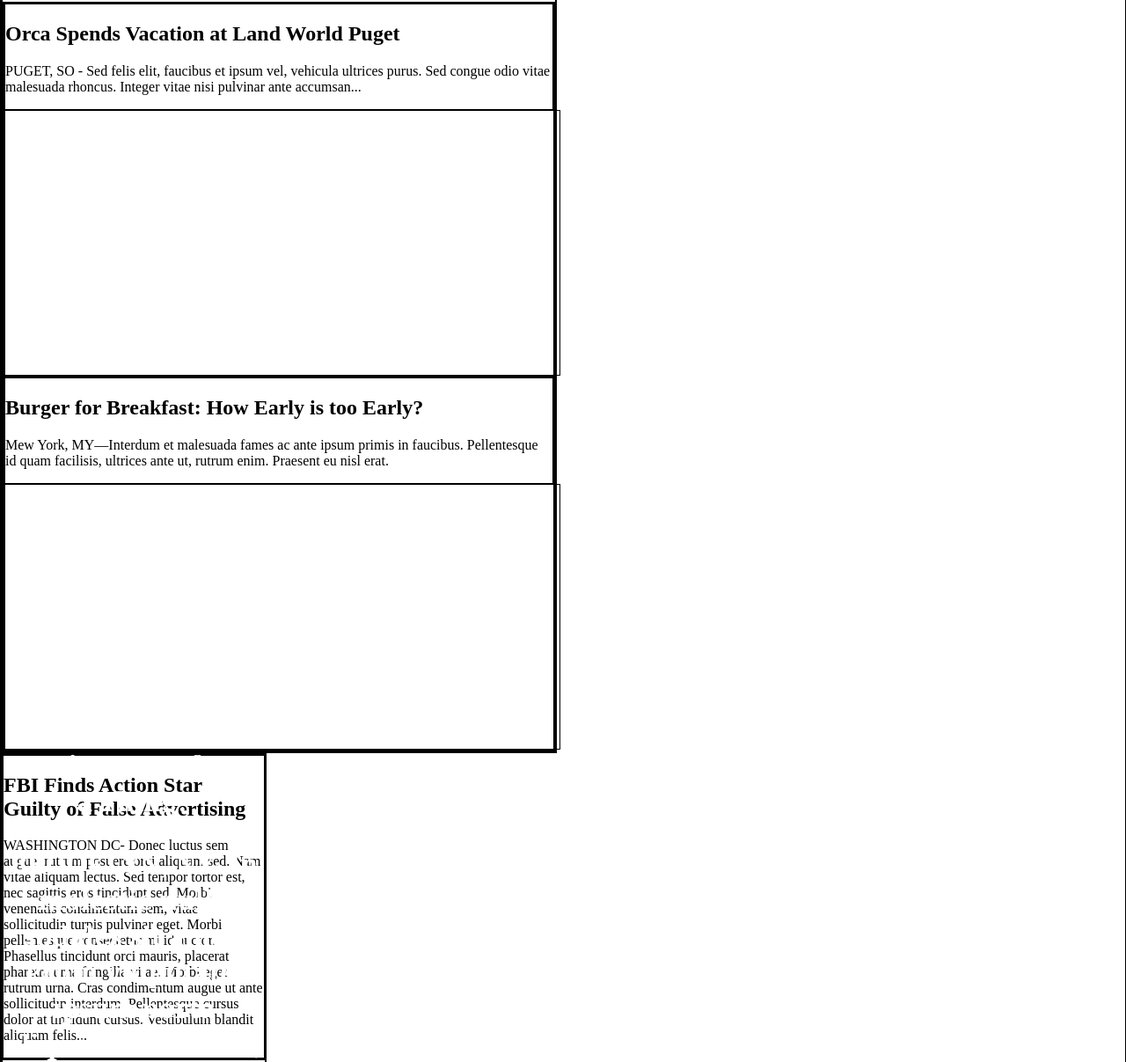
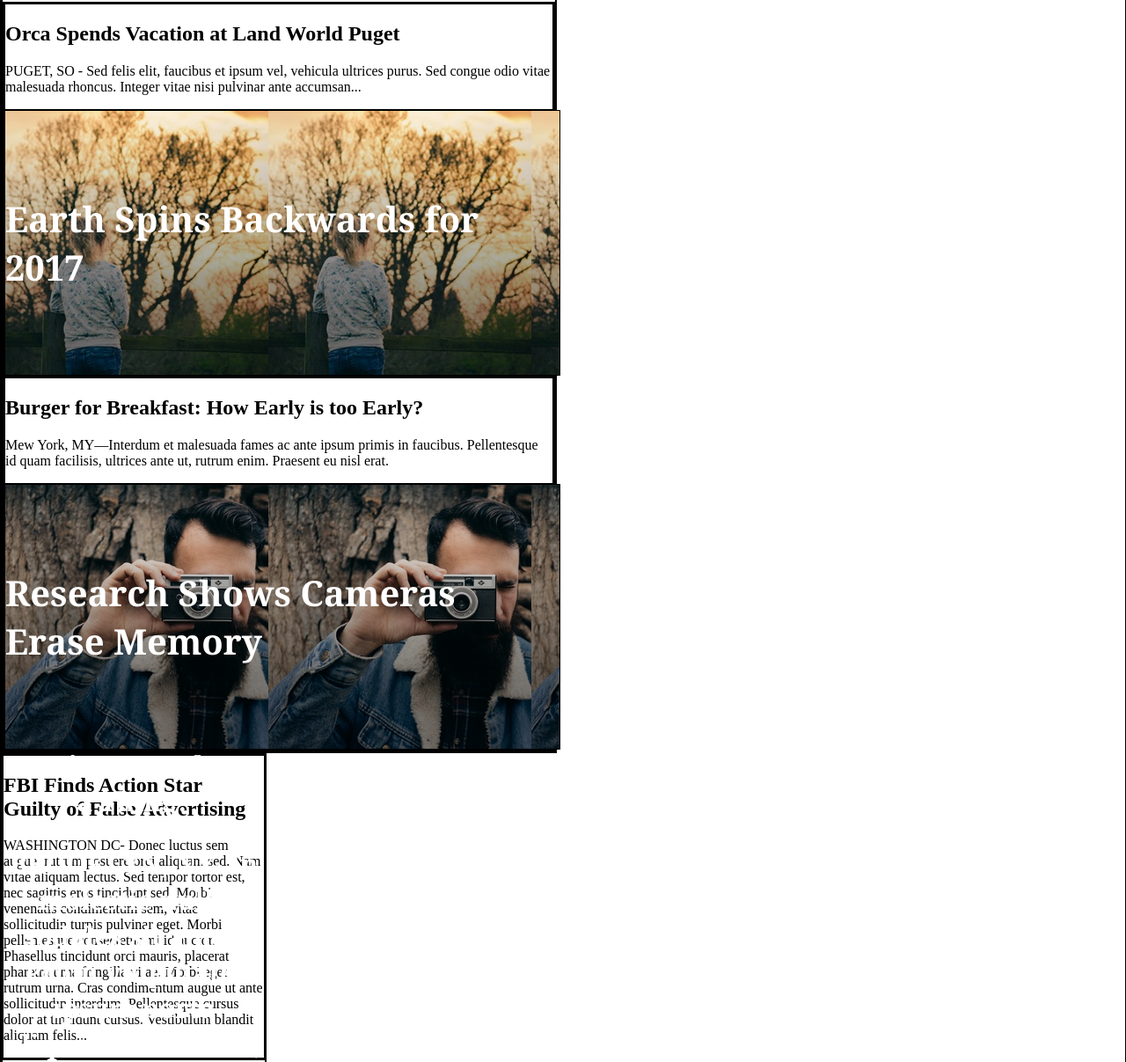
Before and after one commit to grapefruitdesign/mytimes, a plain HTML site: page index.html in a window 1280 px wide. Shown: the part 497-1704 px from the top of the page at 88% size. Drawn offline with Linux system fonts and the light colour scheme.

Commit message:
Commit Content Container CSS v.2

```diff
--- a/css/style.css
+++ b/css/style.css
@@ -123,7 +123,7 @@ nav span {
 }
 
 .lead-story .image-content {
-    background-image: url(images/img-story-main.png);
+    background-image: url(../images/img-story-main.png);
     width: 630px;
     margin-top: 0;
     font-size: 40px;
@@ -131,13 +131,13 @@ nav span {
 }
 
 .fall-cancelled.image-content {
-    background-image: url(images/img-story-2.png);
+    background-image: url(../images/img-story-2.png);
   }
 
 .pop-culture.image-content {
-    background-image: url(images/img-story-3.png);
+    background-image: url(../images/img-story-3.png);
   }
 
 .cat-ceo.image-content {
-      background-image: url(images/img-story-1.png);
+      background-image: url(../images/img-story-1.png);
   }
```
